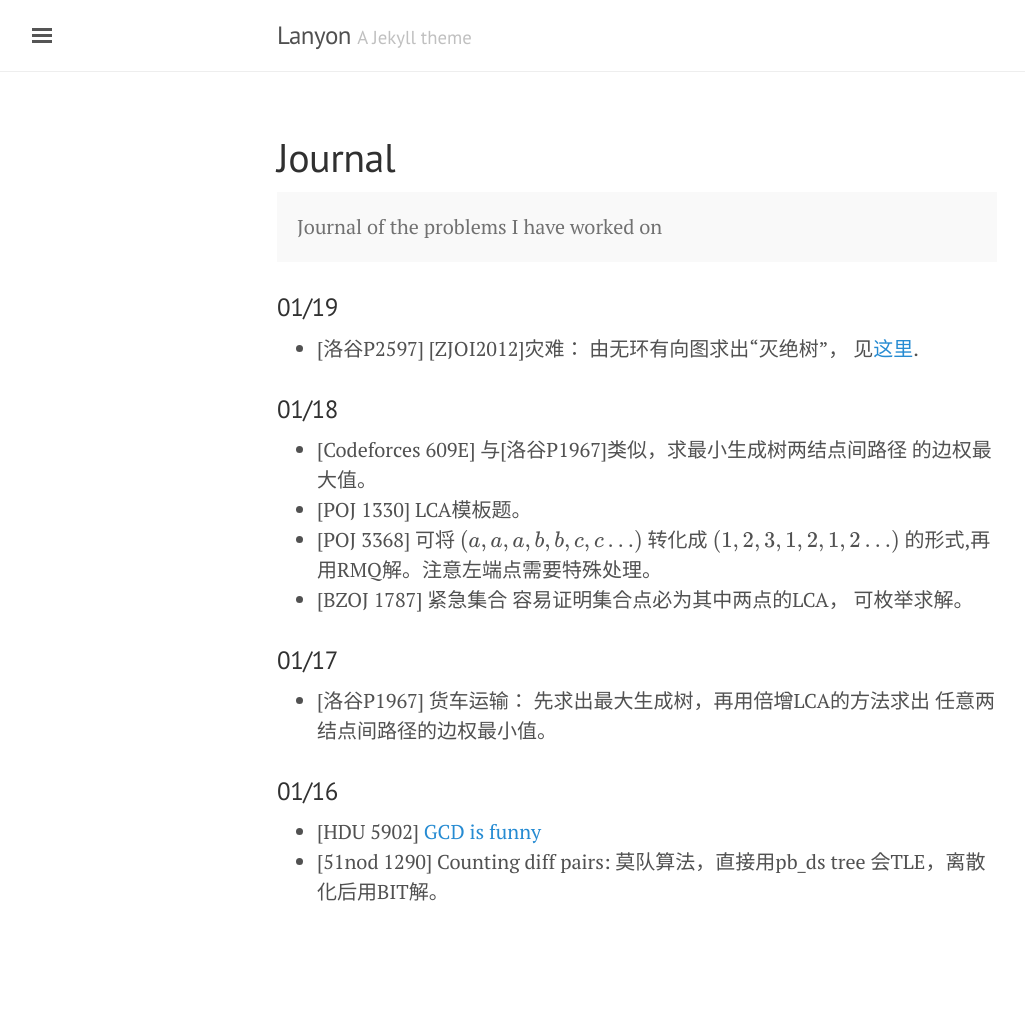
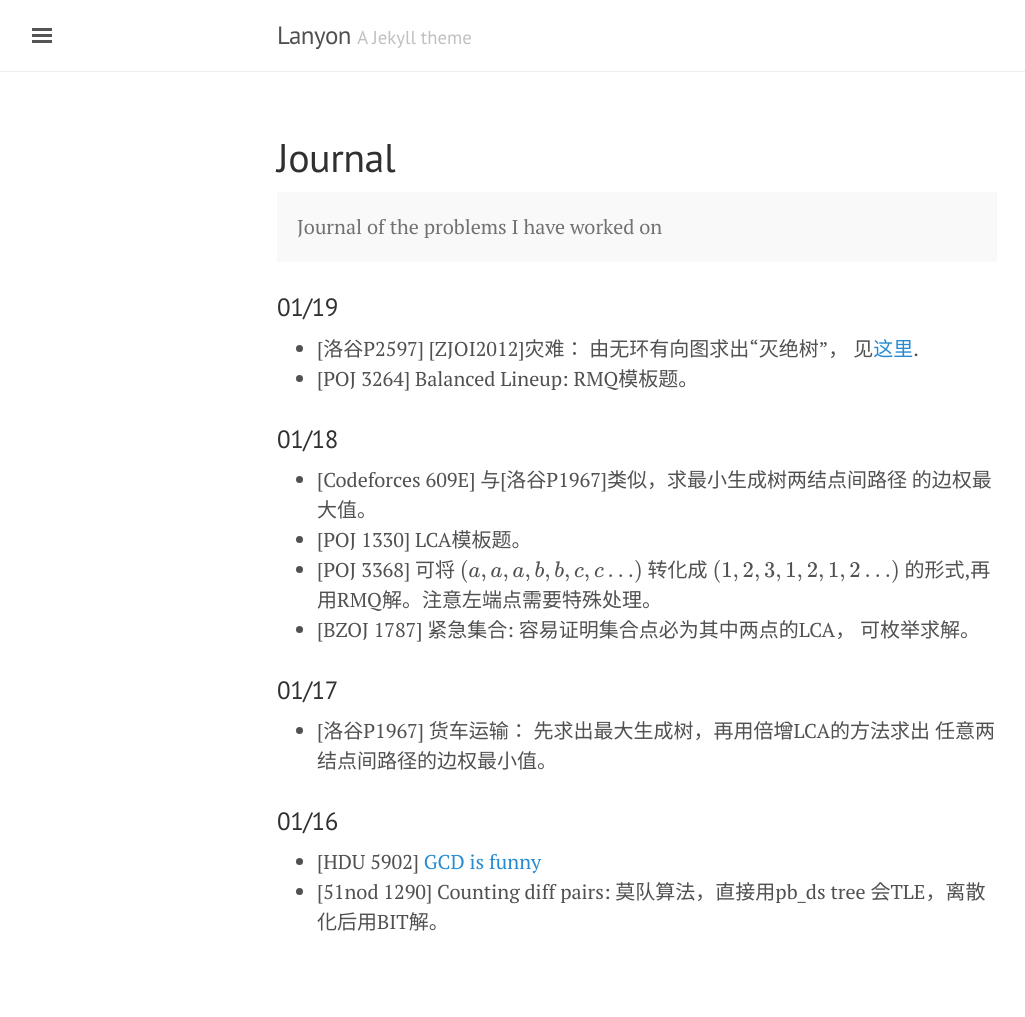
Before and after one commit to atubo/online-judge, a Jekyll site: the page built from docs/journal.md, in a window 1280 px wide. Shown: the whole page, without its empty margins (3-1028 px from the left). Built offline with Jekyll 4.4.1, drawn with Linux system fonts in a browser that asks for light colours; formulas are drawn with MathJax 3; before the commit the page ends 987 px from its top, so only the background shows below that.

Commit message:
[POJ 3264]

```diff
--- a/docs/journal.md
+++ b/docs/journal.md
@@ -10,13 +10,14 @@ Journal of the problems I have worked on
 ### 01/19
 * [洛谷P2597]  [ZJOI2012]灾难： 由无环有向图求出“灭绝树”，
 见[这里](http://fanhq666.blog.163.com/blog/static/8194342620124274154996/).
+* [POJ 3264] Balanced Lineup: RMQ模板题。
 
 ### 01/18
 * [Codeforces 609E] 与[洛谷P1967]类似，求最小生成树两结点间路径
 的边权最大值。
 * [POJ 1330] LCA模板题。
 * [POJ 3368] 可将 $(a, a, a, b, b, c, c...)$ 转化成    $(1,2,3,1,2,1,2...)$ 的形式,再用RMQ解。注意左端点需要特殊处理。
-* [BZOJ 1787] 紧急集合 容易证明集合点必为其中两点的LCA，
+* [BZOJ 1787] 紧急集合: 容易证明集合点必为其中两点的LCA，
 可枚举求解。
 
 ### 01/17
```
